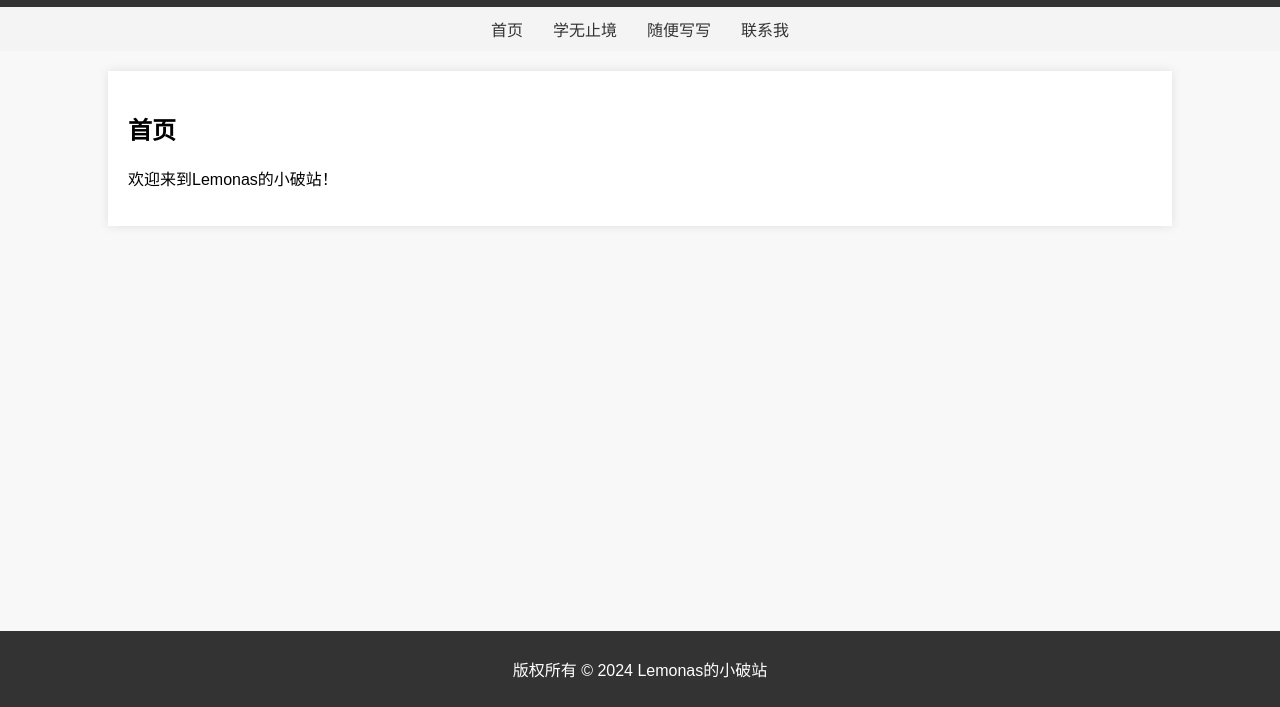
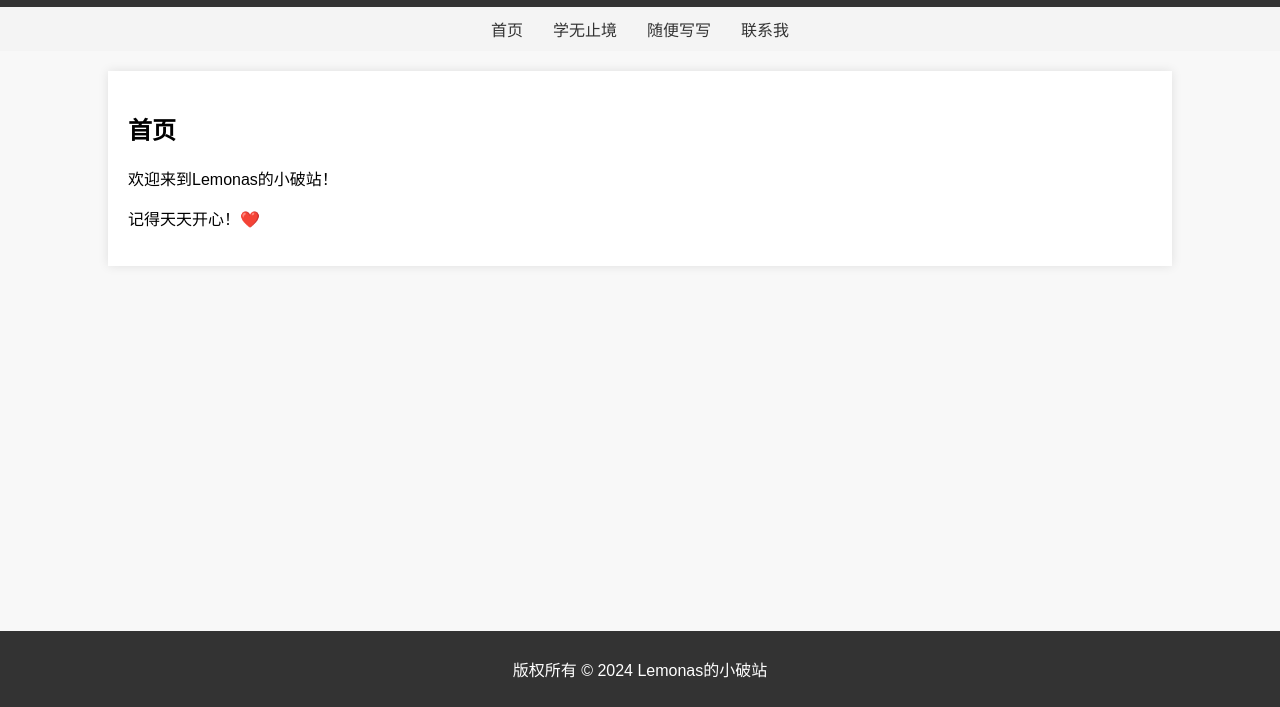
Before and after one commit to Lincorn/funny, a plain HTML site: page index.html in a window 1280 px wide. Shown: the part 93-800 px from the top of the page. Drawn offline with Linux system fonts and the light colour scheme.

Commit message:
Update index.html

```diff
--- a/index.html
+++ b/index.html
@@ -19,6 +19,7 @@
     <div class="container">
         <h2>首页</h2>
         <p>欢迎来到Lemonas的小破站！</p>
+        <p>记得天天开心！❤️</p>
         <!-- 首页内容 -->
     </div>
     <footer>
```
